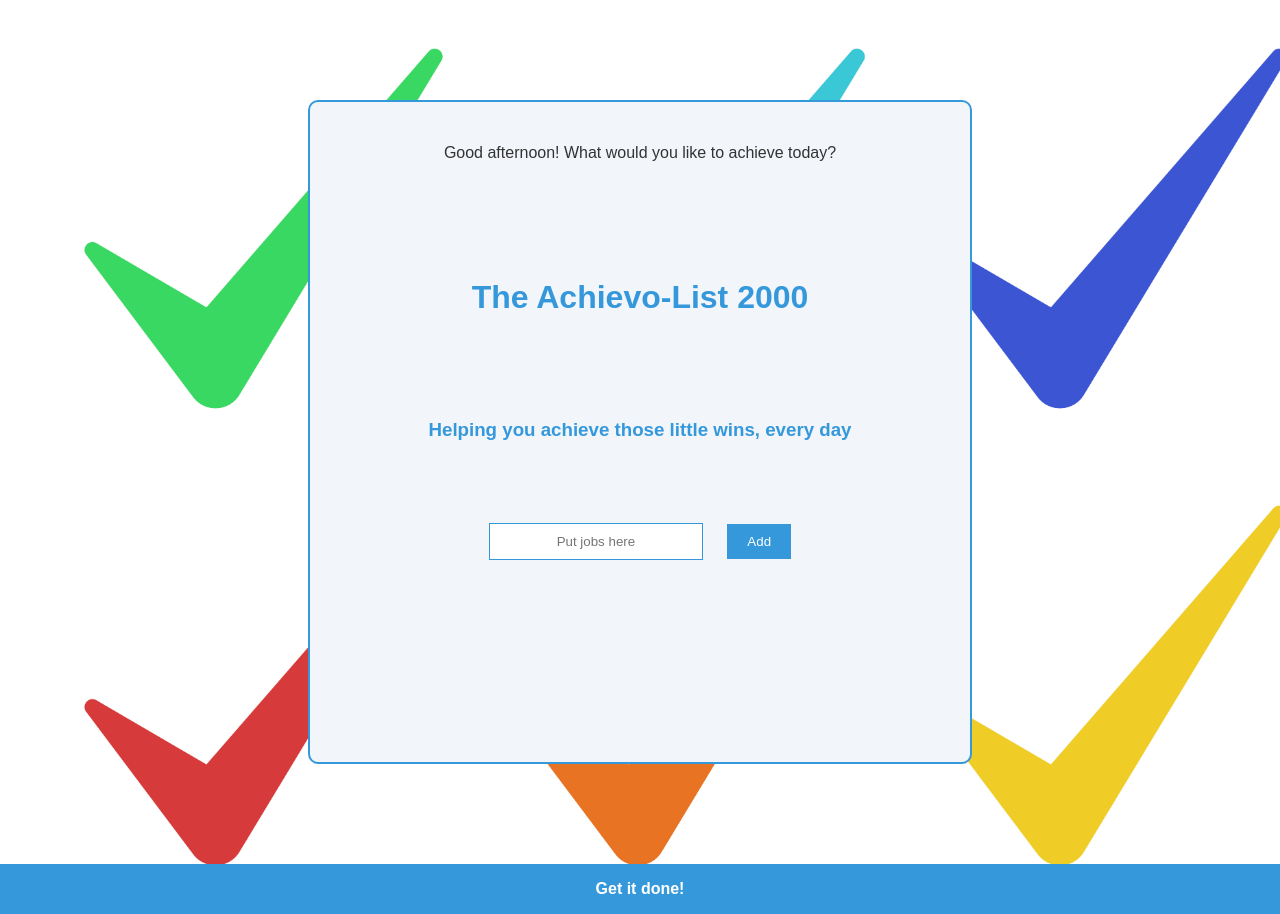
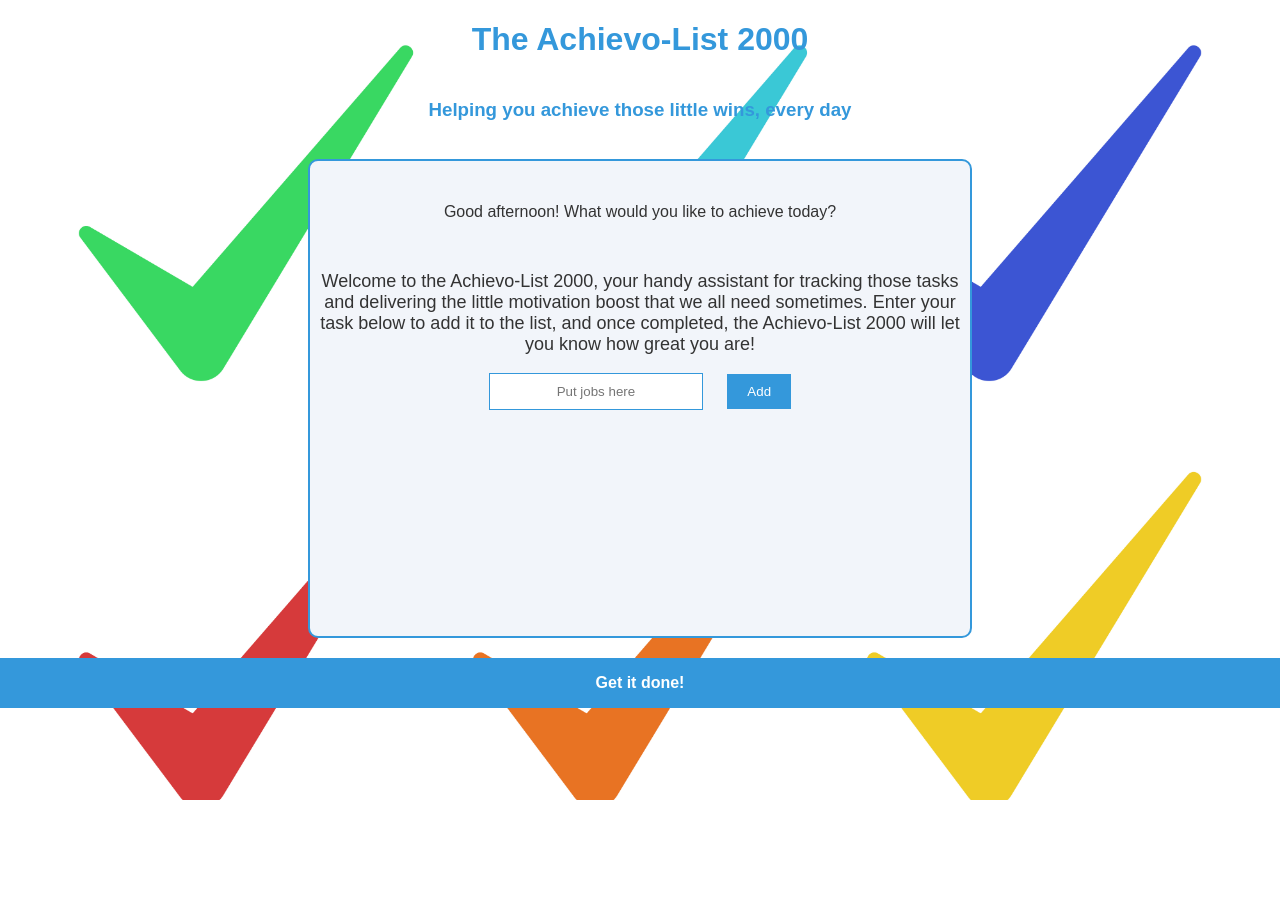
Before and after one commit to christoph1984/achievo-list-2000, a plain HTML site: page index.html in a window 1280 px wide. After the commit the page ends 800 px from the top, so only its background shows below. Drawn offline with Linux system fonts and the light colour scheme; files whose address does not match are found by name.

Commit message:
Added & reformatted app container text

```diff
--- a/assets/css/style.css
+++ b/assets/css/style.css
@@ -24,9 +24,9 @@ h3 {
     border: 2px solid #3498db;
     border-radius: 10px;
     padding: 10px;
-    margin-bottom: 100px;
-    margin-top: 100px;
-    min-height: 80vh;
+    margin-bottom: 20px;
+    margin-top: 20px;
+    height: fit-content;
         display: flex;
         flex-direction: column;
         justify-content: space-between;
@@ -43,7 +43,15 @@ h3 {
 }
 
 #padding {
-    height: 50%;
+    height: auto;
+    padding-bottom: 150px;
+}
+
+#intro-text {
+    display: block;
+        text-align: center;
+        justify-content: center;
+        font-size: large;
 }
 
 .todo-container {
--- a/index.html
+++ b/index.html
@@ -1,25 +1,34 @@
 <!DOCTYPE html>
 <html lang="en">
-
   <head>
-    <meta charset="UTF-8">
-    <meta name="viewport" content="width=device-width, initial-scale=1.0">
-    <meta name="description" content="The Achievo-List 2000">
-    <meta name="keywords" content="to-do, task, productivity, chores, motivation, achieve">
-    <meta name="author" content="Christoph1984">
+    <meta charset="UTF-8" />
+    <meta name="viewport" content="width=device-width, initial-scale=1.0" />
+    <meta name="description" content="The Achievo-List 2000" />
+    <meta
+      name="keywords"
+      content="to-do, task, productivity, chores, motivation, achieve"
+    />
+    <meta name="author" content="Christoph1984" />
     <title>The Achievo-List 2000</title>
-    <link rel="stylesheet" type="text/css" href="assets/css/style.css">
-    <link rel="icon" type="image/x-icon" href="assets/images/favicon.ico">
+    <link rel="stylesheet" type="text/css" href="assets/css/style.css" />
+    <link rel="icon" type="image/x-icon" href="assets/images/favicon.ico" />
   </head>
 
   <body>
+    <h1 id="Title">The Achievo-List 2000</h1>
+    <h3>Helping you achieve those little wins, every day</h3>
+
     <div id="app-container">
       <p id="greeting-message"></p>
+      <p id="intro-text">
+        Welcome to the Achievo-List 2000, your handy assistant for tracking
+        those tasks and delivering the little motivation boost that we all need
+        sometimes. Enter your task below to add it to the list, and once
+        completed, the Achievo-List 2000 will let you know how great you are!
+      </p>
 
-    <h1 id="Title">The Achievo-List 2000</h1>
-    <h3>Helping you achieve those little wins, every day</h3>
       <div class="todo-container">
-        <input type="text" id="task" placeholder="Put jobs here">
+        <input type="text" id="task" placeholder="Put jobs here" />
         <button onclick="addTask()">Add</button>
         <ul id="task-list"></ul>
       </div>
@@ -27,13 +36,11 @@
       <div id="motivational-message"></div>
 
       <div id="padding"></div>
-
     </div>
 
     <footer>
       <p>Get it done!</p>
     </footer>
     <script src="assets/scripts/script.js"></script>
-
   </body>
 </html>
```
Lines whose indentation alone changed are shown as unchanged.
